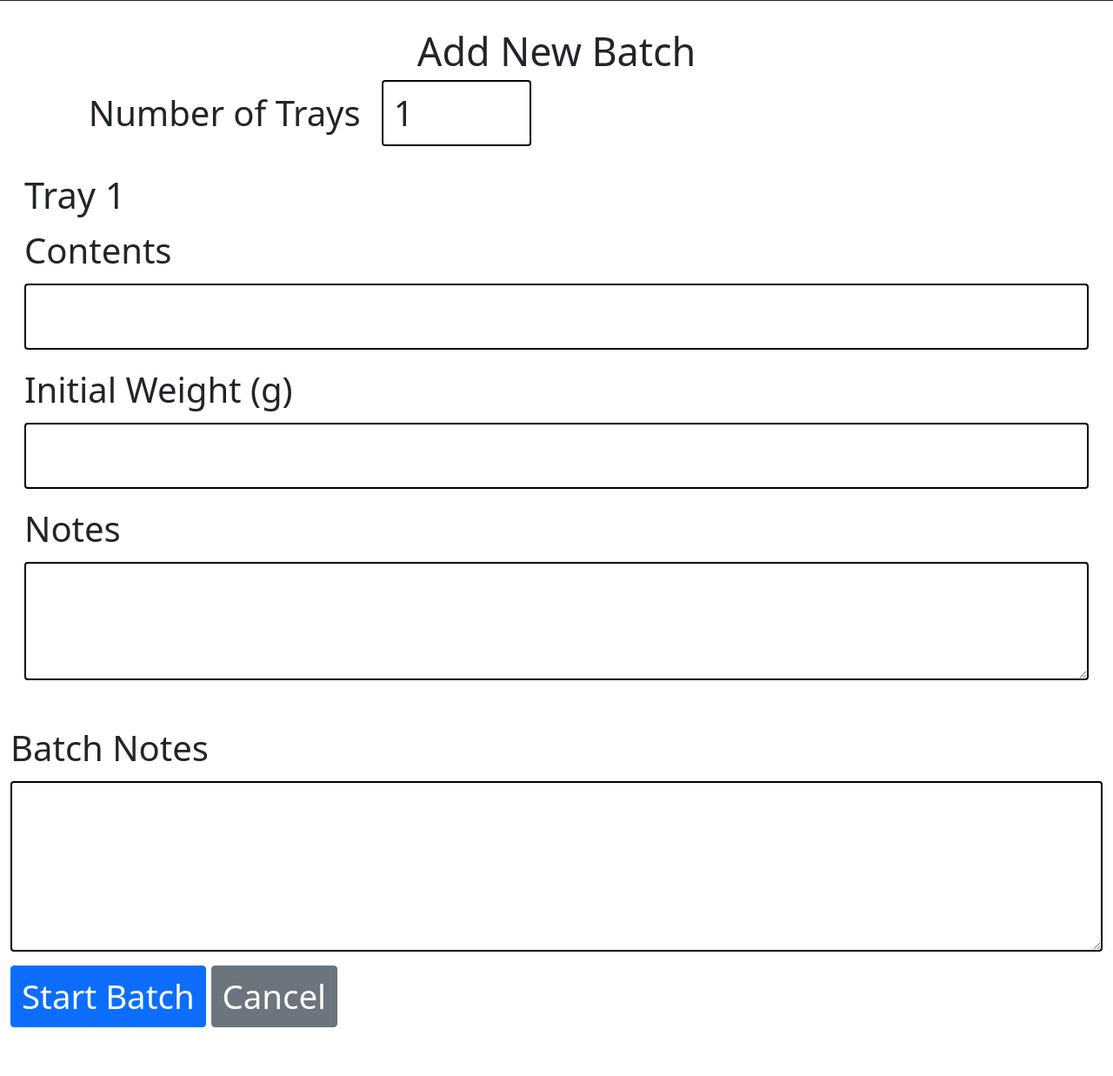
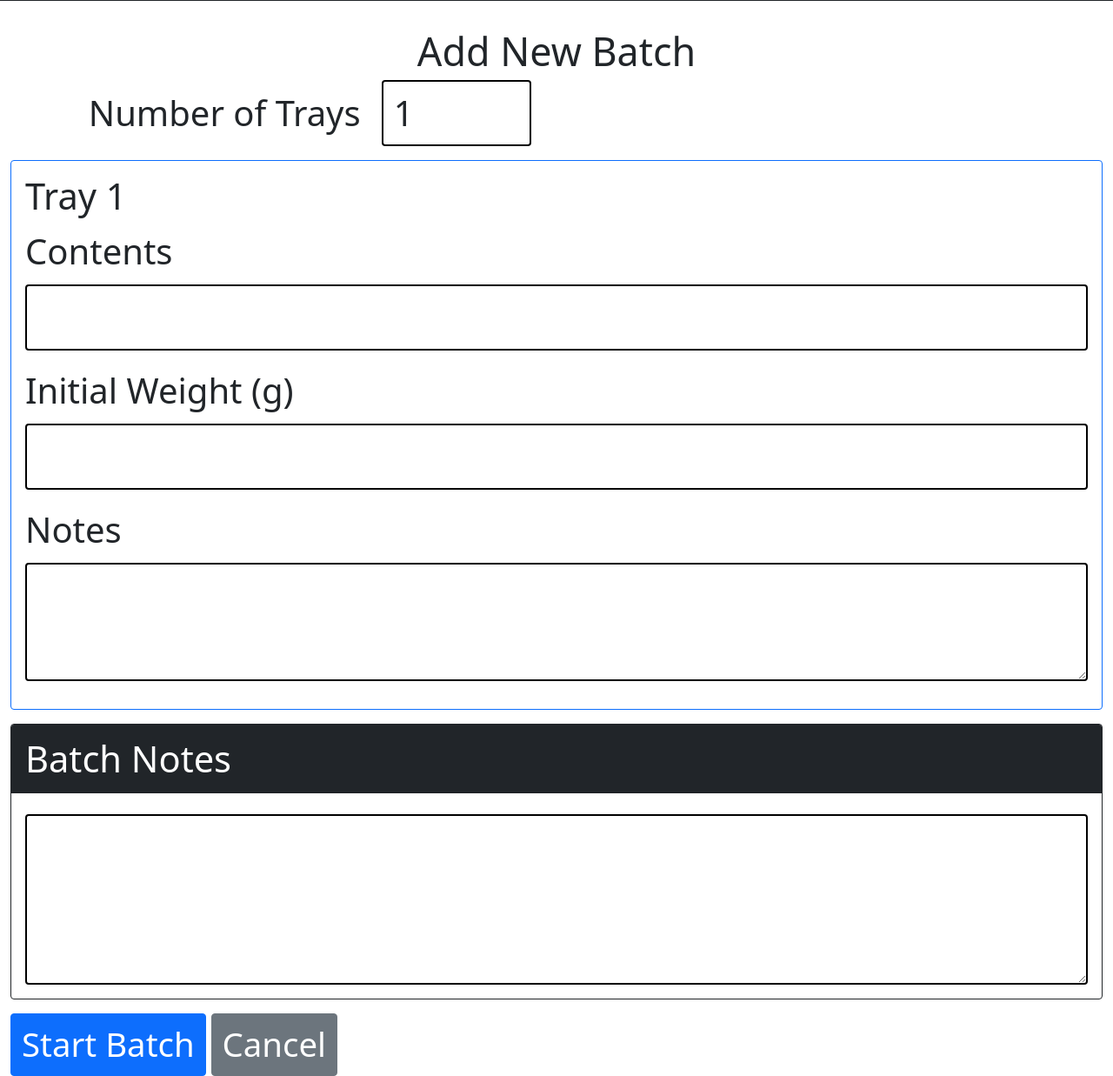
Before and after one commit to mkrzywonski/fdtracker, a Flask app: page /add in a window 1280 px wide. Shown: the part 265-1502 px from the top of the page at 87% size. Before the commit the page ends 1446 px from the top, so only its background shows below. Run offline with Flask 3, Linux system fonts and the light colour scheme.

Commit message:
Improved formatting for add_batch and edit_ templates

```diff
--- a/templates/add_batch.html
+++ b/templates/add_batch.html
@@ -19,7 +19,7 @@
             <select name="tray_count" class="form-control w-auto" id="trayCount">
                 <option value="" disabled selected>Select...</option>
                 {% for i in range(1, 8) %}
-                <option value="{{ i }}" {% if tray_count and i == tray_count %}selected{% endif %}>
+                <option value="{{ i }}" {% if tray_count and i==tray_count %}selected{% endif %}>
                     {{ i }}
                 </option>
                 {% endfor %}
@@ -29,9 +29,10 @@
 
     <div id="trayContainer" data-trays="{{ trays | tojson | safe }}">
         {% for i in range(tray_count) %}
-        <div class="card mb-3">
+        <div class="card border border-dark mb-3">
+            <div class="card-header mb-2 bg-dark text-white">Tray {{ i + 1 }}
+            </div>
             <div class="card-body">
-                <h2 class="card-title">Tray {{ i + 1 }}</h2>
                 <div class="mb-3">
                     <label class="form-label">Contents</label>
                     <input type="text" name="contents_{{ i }}" class="form-control"
@@ -43,35 +44,52 @@
                         value="{{ trays[i]['starting_weight'] if trays|length > i else '' }}" required>
                 </div>
                 <div class="mb-3">
-                    <label class="form-label">Notes</label>
-                    <textarea name="notes_{{ i }}" class="form-control" rows="2">{{ trays[i]['notes'] if trays|length > i else '' }}</textarea>
+                    <label class="form-label">Tray Notes</label>
+                    <textarea name="notes_{{ i }}" class="form-control"
+                        rows="2">{{ trays[i]['notes'] if trays|length > i else '' }}</textarea>
                 </div>
             </div>
         </div>
         {% endfor %}
     </div>
 
-    <div class="mb-3">
-        <label class="form-label">Batch Notes</label>
-        <textarea name="batch_notes" class="form-control" rows="3">{{ batch_notes if batch_notes else '' }}</textarea>
+    <div class="card border border-dark mb-3">
+        <div class="card-header mb-2 bg-dark text-white">Batch Notes</div>
+        <div class="card-body">
+            <textarea name="batch_notes" class="form-control"
+                rows="3">{{ batch_notes if batch_notes else '' }}</textarea>
+        </div>
     </div>
     <button type="submit" class="btn btn-primary">Start Batch</button>
     <a href="{{ url_for('view_batches') }}" class="btn btn-secondary">Cancel</a>
 </form>
 
 <script>
-document.getElementById('trayCount').addEventListener('change', function() {
+    // Initialize savedTrays array once at the top level
+    let savedTrays = [];
+
+    document.getElementById('trayCount').addEventListener('change', function () {
         const container = document.getElementById('trayContainer');
         const count = parseInt(this.value);
-    const existingTrays = JSON.parse(container.getAttribute('data-trays') || '[]'); // Get preserved tray data
 
-    container.innerHTML = ''; // Clear the container
+        // Save current values before regenerating
+        const existingTrays = container.querySelectorAll('.card');
+        existingTrays.forEach((tray, index) => {
+            savedTrays[index] = {
+                contents: tray.querySelector('[name^="contents_"]').value,
+                starting_weight: tray.querySelector('[name^="starting_weight_"]').value,
+                notes: tray.querySelector('[name^="notes_"]').value
+            };
+        });
+
+        container.innerHTML = '';
 
         for (let i = 0; i < count; i++) {
-        const tray = existingTrays[i] || { contents: '', starting_weight: '', notes: '' }; // Use preserved data if available
+            // Use saved data if available, otherwise empty strings
+            const tray = savedTrays[i] || { contents: '', starting_weight: '', notes: '' };
 
             container.innerHTML += `
-            <div class="card mb-3">
+            <div class="card border border-primary mb-3">
                 <div class="card-body">
                     <h2 class="card-title">Tray ${i + 1}</h2>
                     <div class="mb-3">
--- a/templates/base.html
+++ b/templates/base.html
@@ -46,6 +46,10 @@
         }
 
         .card-title {
+            font-size: 2.6rem !important;
+        }
+
+        .card-header {
             font-size: 2.6rem !important;
         }
 
--- a/templates/edit_bag.html
+++ b/templates/edit_bag.html
@@ -5,7 +5,7 @@
 
 <!-- Bag Details Card -->
 <div class="card border border-dark mb-4">
-    <div class="card-header bg-primary text-white">
+    <div class="card-header bg-success text-white">
         Bag Details
     </div>
     <div class="card-body">
@@ -46,7 +46,7 @@
 </div>
 
 <!-- Delete Bag Card -->
-<div class="card border border-danger">
+<div class="card border border-danger mb-4">
     <div class="card-header bg-danger text-white">
         Delete Bag
     </div>
--- a/templates/edit_tray.html
+++ b/templates/edit_tray.html
@@ -30,7 +30,7 @@
     </div>
 </div>
 
-<div class="card border border-danger">
+<div class="card border border-danger mb-4">
     <div class="card-header bg-danger text-white">
         Delete Tray
     </div>
```
Also changed, not shown: templates/batches.html (+7 -7 lines), templates/edit_batch.html (+17 -9 lines). Lines whose indentation alone changed are shown as unchanged.
